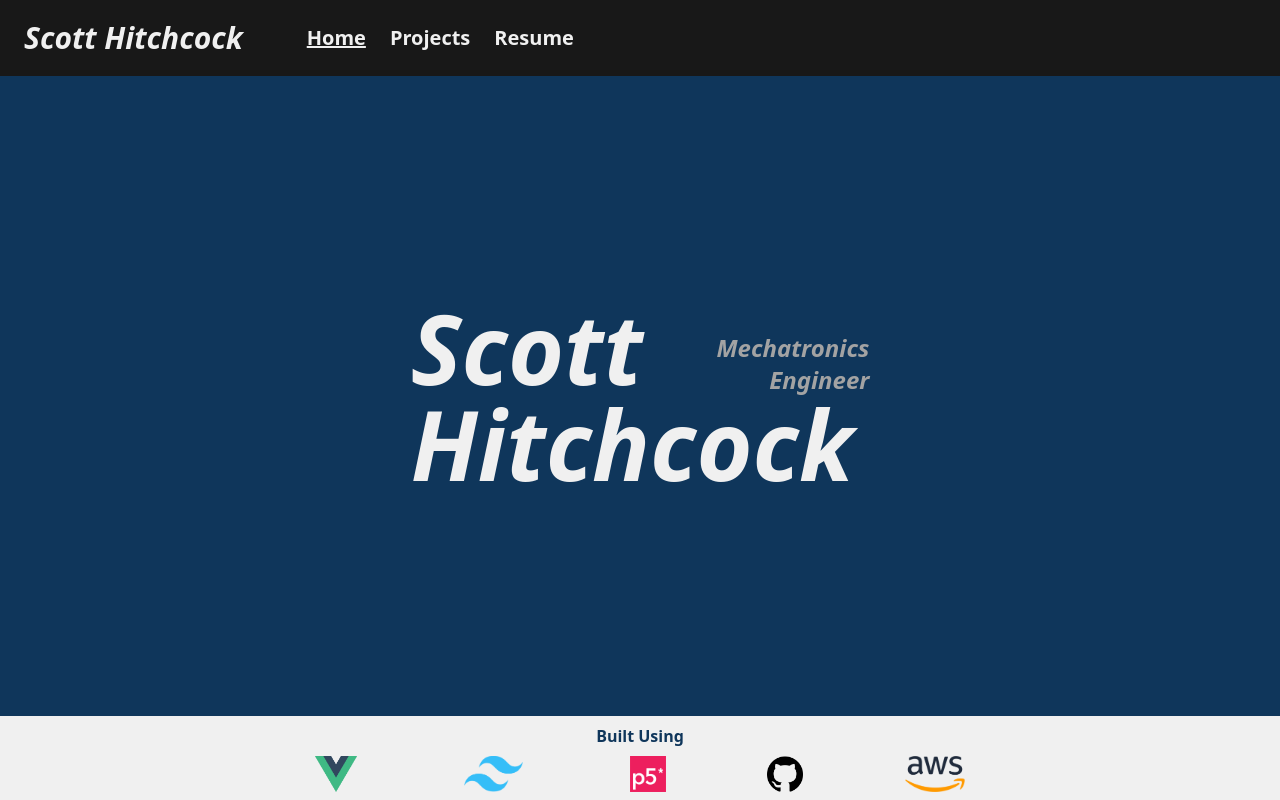
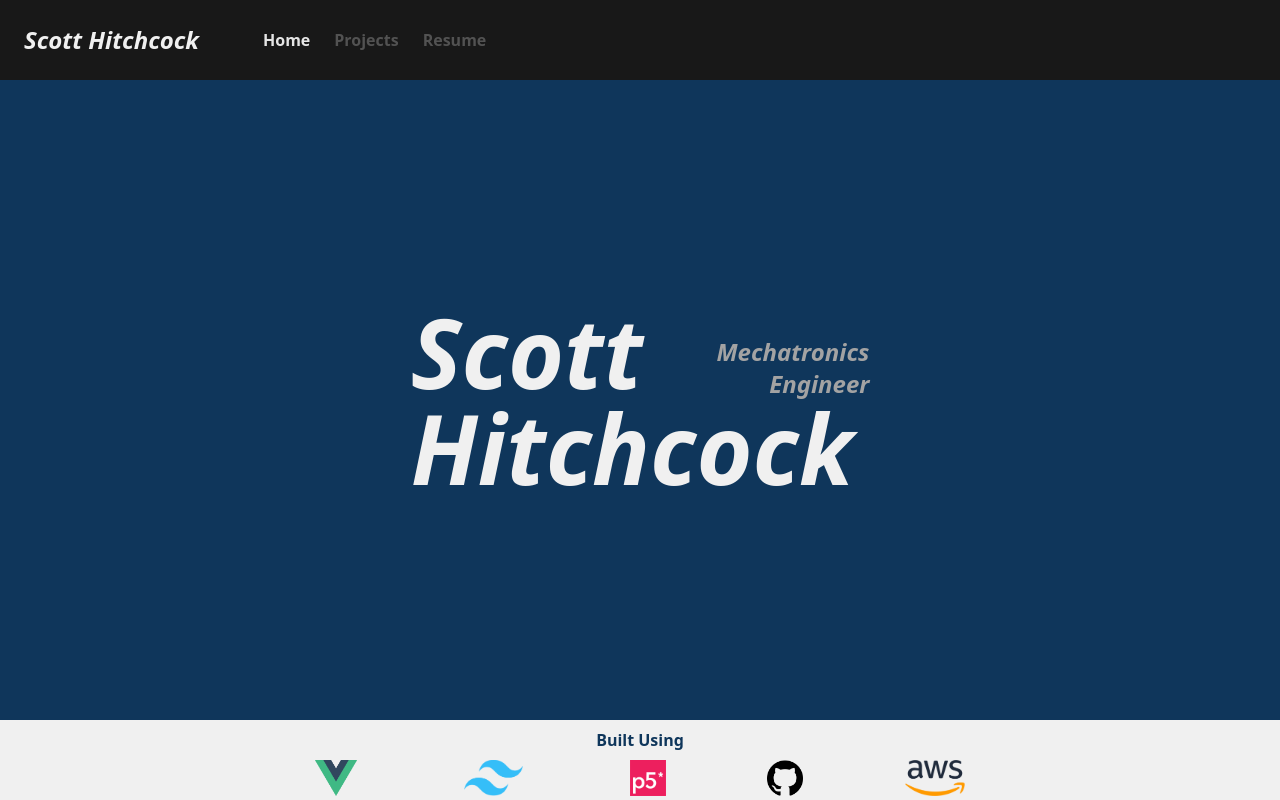
Before and after one commit to scotthitch/s-hitchcock-website, a Vue app: page / in a window 1280 px wide. Built offline with nearby package versions, Linux system fonts and the light colour scheme.

Commit message:
feat: update navbar styling

```diff
--- a/src/components/NavBar.vue
+++ b/src/components/NavBar.vue
@@ -20,20 +20,26 @@ const navBarRoutes = [
 
 <template>
     <!-- Add some negative margin on the bottom to ensure navbar overlaps whatevever's visible below -->
-    <nav class="basis-12 z-30 items-center bg-col-primary -mb-[0.5px]" id="navbar">
-        <div class="flex flex-row w-full gap-6 py-5 items-center">
-            <div class="italic text-col-secondary text-2xl xs:text-3xl font-bold pl-6">
+    <nav
+        class="basis-12 z-30 items-center bg-col-primary -mb-[0.5px] flex flex-row w-full gap-6 py-6"
+        id="navbar"
+    >
+        <div class="italic text-col-secondary text-xl xs:text-2xl font-semibold pl-6" id="navbarTitle">
+            <router-link to="/">
                 <div class="hidden sm:block pr-10">Scott Hitchcock</div>
                 <div class="block sm:hidden pr-6">S.H</div>
-            </div>
-            <div v-for="(navBarRoute, index) in navBarRoutes" v-bind:key="index">
-                <div
-                    class="text-col-secondary hover:scale-110 text-lg xs:text-xl navbarRoute font-semibold"
+            </router-link>
+        </div>
+        <div v-for="(navBarRoute, index) in navBarRoutes" v-bind:key="index">
+            <div
+                class="text-neutral-600 hover:text-neutral-200 text-sm xs:text-base navbarRoute font-semibold"
+            >
+                <router-link
+                    :to="navBarRoute.to"
+                    :id="navBarRoute.id"
+                    exact-active-class="text-neutral-200"
+                    >{{ navBarRoute.title }}</router-link
                 >
-                    <router-link :to="navBarRoute.to" :id="navBarRoute.id">{{
-                        navBarRoute.title
-                    }}</router-link>
-                </div>
             </div>
         </div>
     </nav>
@@ -41,25 +47,6 @@ const navBarRoutes = [
 
 <style>
 .navbarRoute {
-    transition: 0.15s ease-in-out;
-}
-
-.nav-bar-background {
-    transition: 0.55s ease-in-out;
-}
-
-.arrow-enter-active,
-.arrow-leave-active {
-    transition: 0.45s ease;
-}
-
-.arrow-enter-from,
-.arrow-leave-to {
-    opacity: 0;
-    transform: scale(0);
-}
-
-.router-link-exact-active {
-    text-decoration: underline;
+    transition: 0.25s ease-in-out;
 }
 </style>
```
Also changed, not shown: src/router/index.ts (indentation only).
